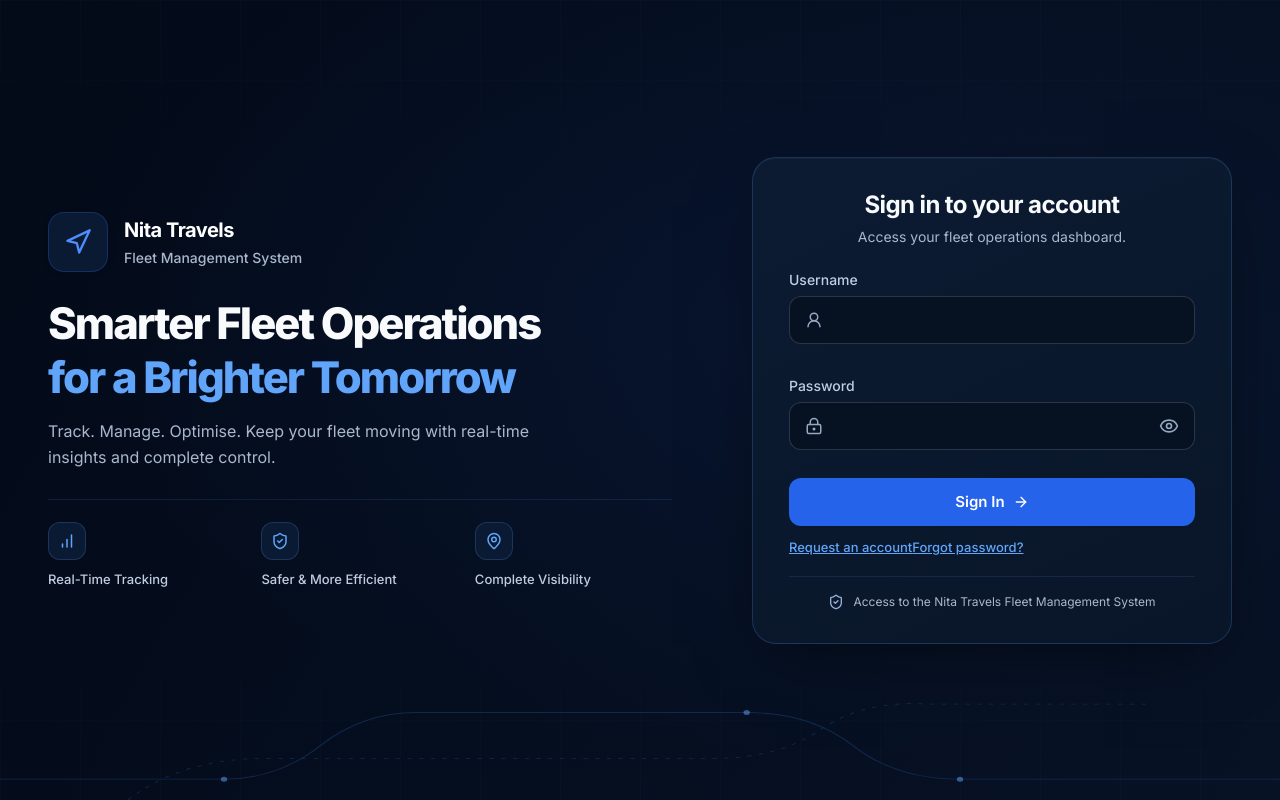
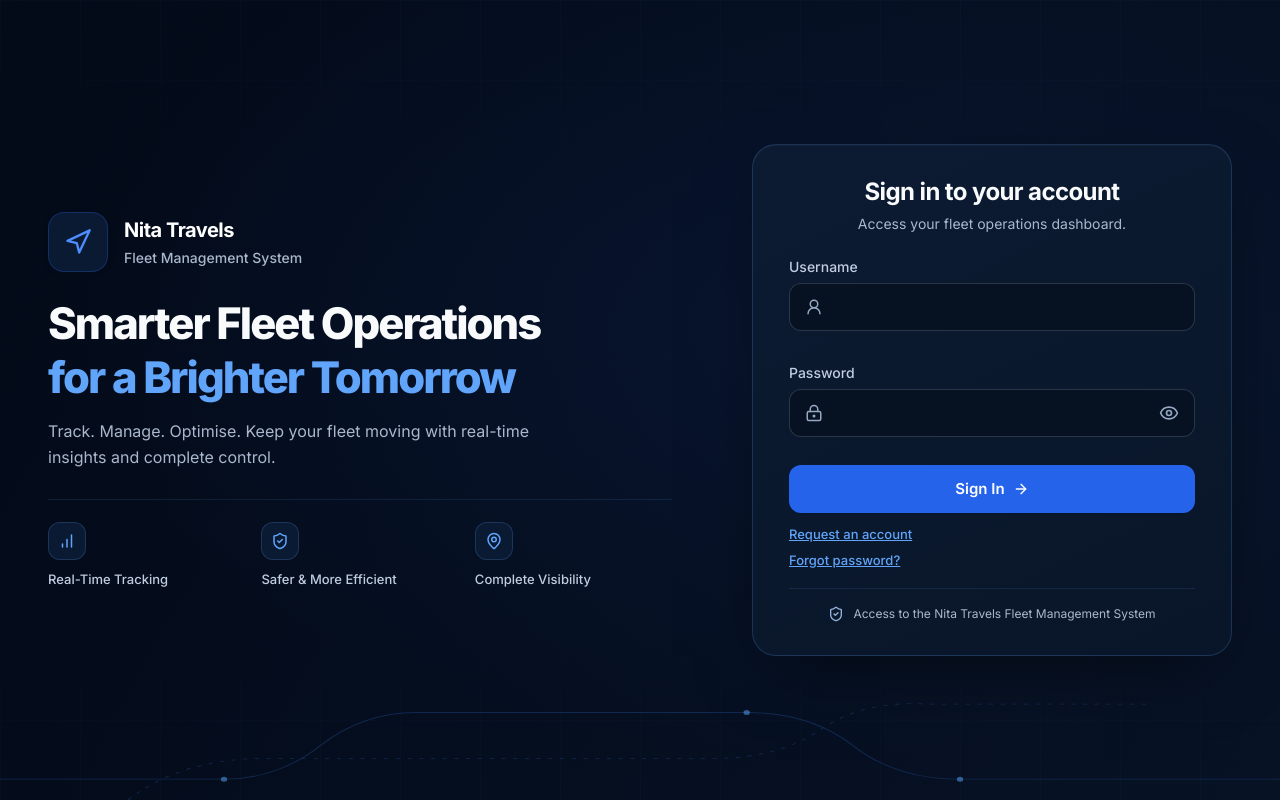
Before and after one commit to Shrey317/Nita-Travels, a Next.js app: page /login in a window 1280 px wide. Built offline with nearby package versions, Linux system fonts and the light colour scheme.

Commit message:
feat: add login form component and associated styles

```diff
--- a/app/(auth)/login/components/LoginForm.tsx
+++ b/app/(auth)/login/components/LoginForm.tsx
@@ -105,8 +105,10 @@ export function LoginForm({ action, error }: { action: (formData: FormData) => v
         </div>
         <SubmitButton />
       </form>
-      <a href="/register" className={styles.registerLink}>Request an account</a>
-      <a href="/forgot-password" className={styles.registerLink}>Forgot password?</a>
+      <div className={styles.links}>
+        <a href="/register" className={styles.registerLink}>Request an account</a>
+        <a href="/forgot-password" className={styles.registerLink}>Forgot password?</a>
+      </div>
 
       <p className={styles.security}>
         <ShieldCheck aria-hidden="true" />
--- a/app/(auth)/login/login.module.css
+++ b/app/(auth)/login/login.module.css
@@ -122,7 +122,8 @@
 .submit { height: 48px; border-radius: 12px; background: #2563eb; color: white; font-size: 15px; font-weight: 600; }
 .submit:hover { background: #1d4ed8; }
 .submit:focus-visible { --tw-ring-color: #60a5fa; --tw-ring-offset-color: #0b1a33; }
-.registerLink { display: inline-block; margin-top: 12px; font-size: 13px; font-weight: 500; color: #60a5fa; text-decoration: underline; }
+.links { display: flex; flex-direction: column; align-items: flex-start; gap: 6px; margin-top: 12px; }
+.registerLink { display: inline-block; font-size: 13px; font-weight: 500; color: #60a5fa; text-decoration: underline; }
 .registerLink:hover { color: #93c5fd; }
 .security { display: flex; align-items: flex-start; justify-content: center; gap: 9px; margin-top: 18px; padding-top: 16px; border-top: 1px solid rgb(96 165 250 / 12%); color: #aab7cc; font-size: 12px; line-height: 1.5; text-align: left; }
 .security svg { width: 16px; height: 16px; margin-top: 1px; flex-shrink: 0; color: #96b4db; }
```
